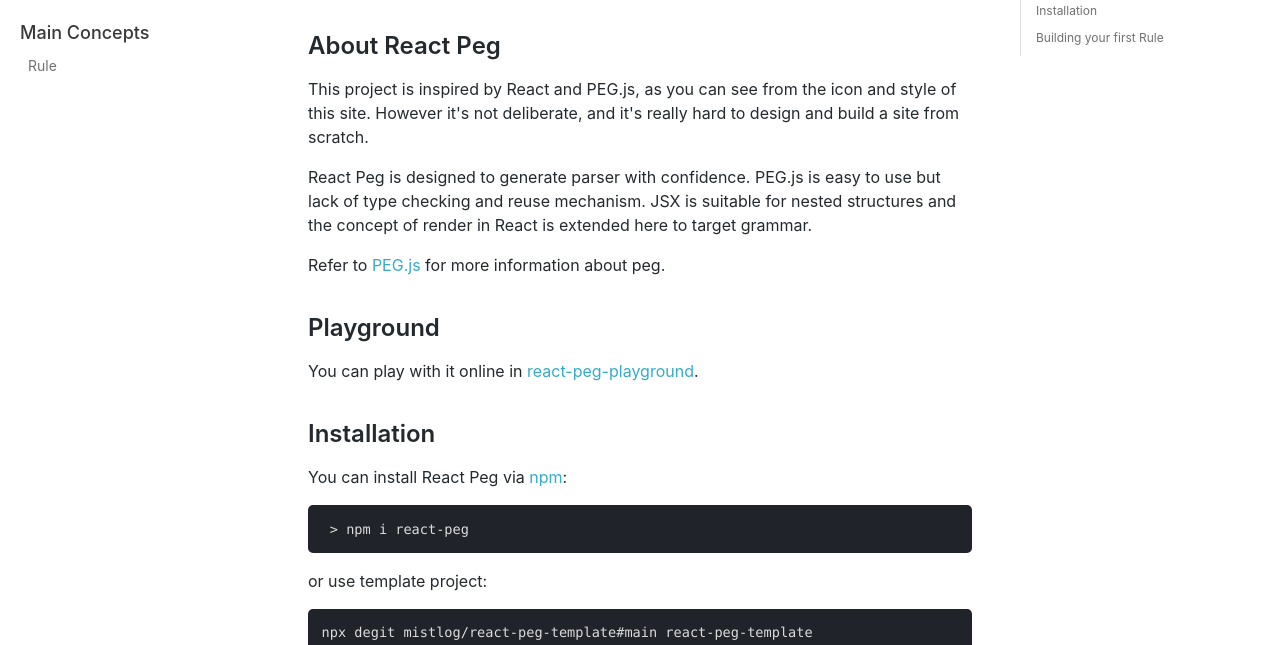
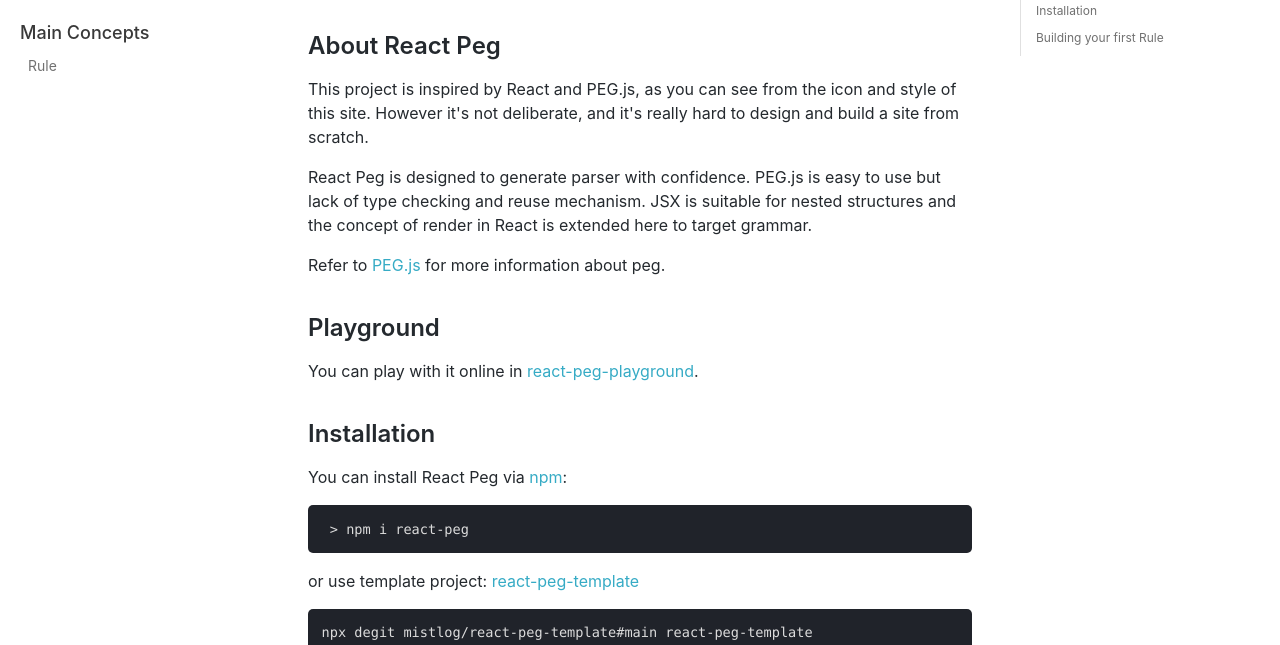
Before and after one commit to mistlog/react-peg-docs, a plain HTML site: page docs/getting-started.html in a window 1280 px wide. Shown: the part 151-796 px from the top of the page. Drawn offline with nearby package versions, Linux system fonts and the light colour scheme.

Commit message:
Deploying to gh-pages from  @ 4b0b0a16f26f4a7b962c83b0c603819d67d98d8d 🚀

```diff
--- a/docs/getting-started.html
+++ b/docs/getting-started.html
@@ -64,7 +64,7 @@
 <p>You can install React Peg via <a href="https://www.npmjs.com/package/react-peg">npm</a>:</p>
 <pre><code class="hljs css language-bash"> &gt; npm i react-peg
 </code></pre>
-<p>or use template project:</p>
+<p>or use template project: <a href="https://github.com/mistlog/react-peg-template">react-peg-template</a></p>
 <pre><code class="hljs css language-js">npx degit mistlog/react-peg-template#main react-peg-template
 cd react-peg-template
 npm install
```
Also changed, not shown: docs/getting-started/index.html (+1 -1 lines).
